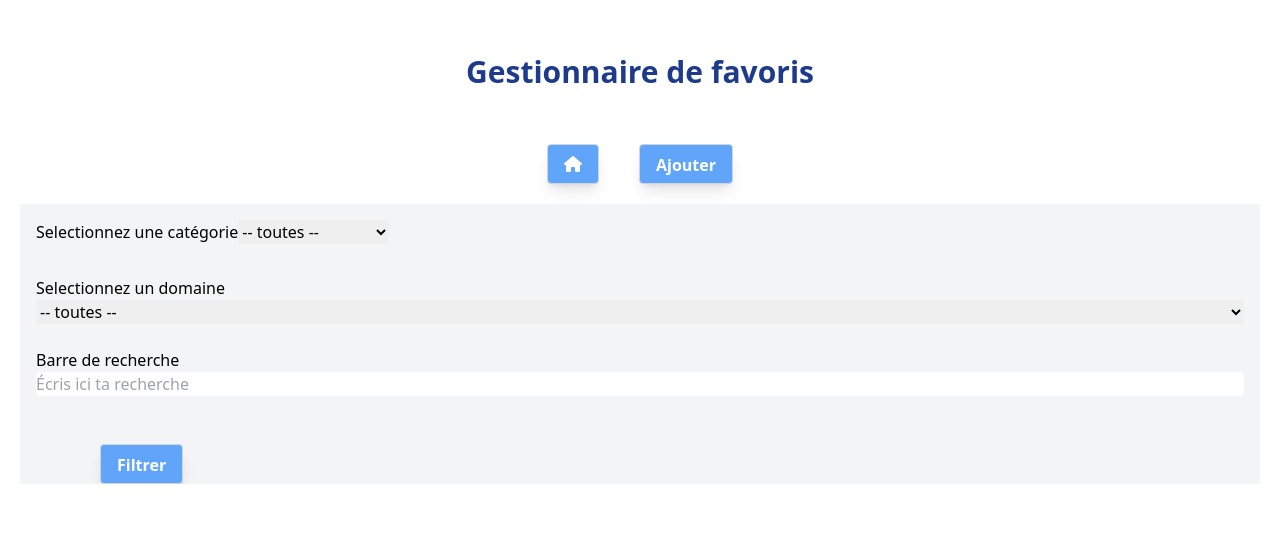
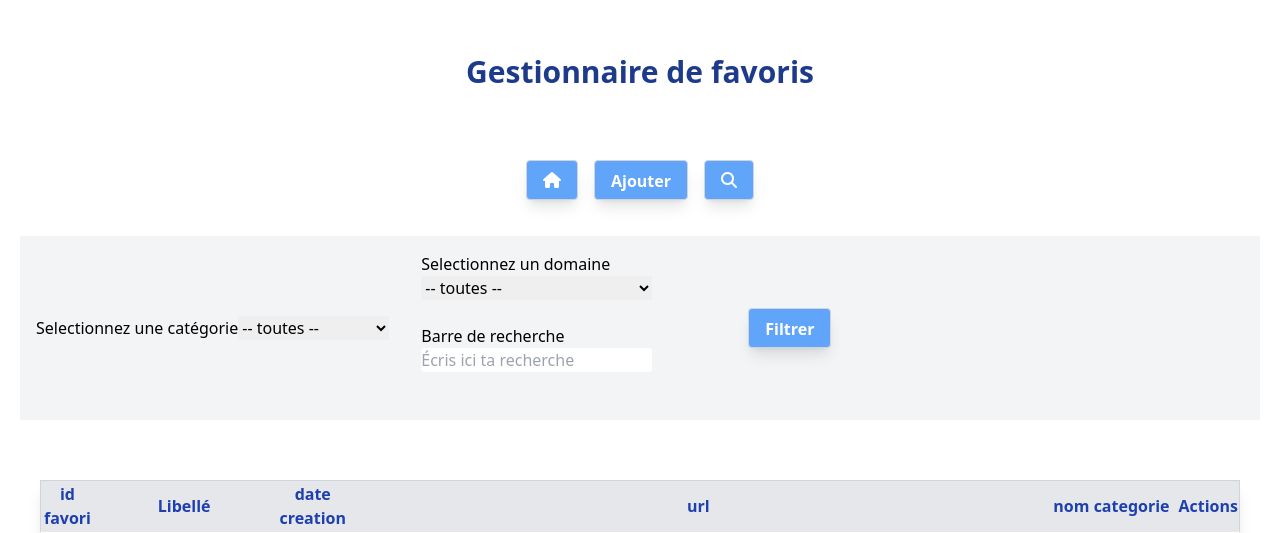
Before and after one commit to agustinZavalaAguilar/brief6, a PHP site: page / in a window 1280 px wide. Shown: the top 533 px of the page. Run offline with PHP 8.4, Linux system fonts and the light colour scheme; data comes from the database, SQL or seed files in the repository; a stand-in replaces the project's code that opens the database connection; lists and menus that the app fills with data are empty; some libraries are stand-ins or nearby versions.

Commit message:
toggle filter fields

```diff
--- a/src/header.php
+++ b/src/header.php
@@ -1,21 +1,23 @@
-<header class=" justify-center items-center
+<header class=" justify-center items-center">
 
-">
         <h1 class="text-3xl font-bold text-blue-900 h-20 flex items-center justify-center font-roboto
                   sm:m-8">
                 Gestionnaire de favoris
         </h1>
            <div class=" flex justify-center">
                 <a href="index.php">
-                     <button class=" bg-blue-400 hover:bg-blue-900 text-white px-4 py-2 rounded h-10
-                                        m-4 border p-4 border-gray-300 shadow-lg fas fa-home">
+                     <button class="fas fa-home bg-blue-400 hover:bg-blue-900 text-white px-4 py-2 rounded h-10
+                                        m-4 border p-4 border-gray-300 shadow-lg ">
                       </button>
                 </a>
-                <form action="create.php" method="get">
-                      <button name="create" class="font-bold bg-blue-400 hover:bg-blue-900
-                                text-white px-4 py-2 rounded h-10 ml-10 border border-gray-300 shadow-lg"
+                <form action="create.php" method="get" class="flex items-center content-center" >
+                      <button class="font-bold bg-blue-400 hover:bg-blue-900
+                                text-white px-4 py-2 rounded h-10 border border-gray-300 shadow-lg "
                                 >Ajouter
                       </button>
                 </form>
+                <button onclick="toggleFilter()" class="fas fa-search bg-blue-400 text-white px-4 py-2 rounded h-10
+                               m-4 border p-4 border-gray-300 shadow-lg">
+                </button>
            </div>
 </header>
--- a/src/index.php
+++ b/src/index.php
@@ -8,7 +8,7 @@
     <script src="https://kit.fontawesome.com/e14b518d69.js" crossorigin="anonymous"></script>
     <!-----------font Roboto--------------->
     <link rel="stylesheet" href="https://fonts.googleapis.com/css2?family=Roboto:wght@400;700&display=swap">
-    <script src="../js/script.js"></script>
+    <script src="script.js"></script>
 </head>
 
 <body class="">
@@ -97,7 +97,7 @@
         $libelle = $result->fetchAll(PDO::FETCH_ASSOC);
     ?>
     <!----------Options de tri et recherche--------------------------------------------------------------------------------->
-    <div class="flex justify-center bg-gray-100 m-5" >
+    <div class=" justify-center bg-gray-100 m-5 align-middle" id="collapseFilter" >
         <form class="w-full overflow-x-hidden items-center
                      sm:flex"
                     action="" method="GET">
--- a/src/output.css
+++ b/src/output.css
@@ -556,6 +556,10 @@ video {
   margin: 3.5rem;
 }
 
+.m-4 {
+  margin: 1rem;
+}
+
 .m-5 {
   margin: 1.25rem;
 }
@@ -581,6 +585,10 @@ video {
   display: table;
 }
 
+.hidden {
+  display: none;
+}
+
 .h-10 {
   height: 2.5rem;
 }
@@ -601,12 +609,12 @@ video {
   max-width: 768px;
 }
 
-.flex-row {
-  flex-direction: row;
+.flex-col {
+  flex-direction: column;
 }
 
-.flex-col {
-  flex-direction: column;
+.content-center {
+  align-content: center;
 }
 
 .items-center {
@@ -654,15 +662,6 @@ video {
   background-color: rgb(229 231 235 / var(--tw-bg-opacity));
 }
 
-.bg-red-700 {
-  --tw-bg-opacity: 1;
-  background-color: rgb(185 28 28 / var(--tw-bg-opacity));
-}
-
-.p-10 {
-  padding: 2.5rem;
-}
-
 .p-4 {
   padding: 1rem;
 }
@@ -689,14 +688,13 @@ video {
   text-align: center;
 }
 
+.align-middle {
+  vertical-align: middle;
+}
+
 .text-3xl {
   font-size: 1.875rem;
   line-height: 2.25rem;
-}
-
-.text-4xl {
-  font-size: 2.25rem;
-  line-height: 2.5rem;
 }
 
 .font-bold {
@@ -753,8 +751,8 @@ video {
     margin: 2rem;
   }
 
-  .sm\:block {
-    display: block;
+  .sm\:flex {
+    display: flex;
   }
 
   .sm\:flex-row {
--- a/js/script.js
+++ b/src/script.js
@@ -7,3 +7,11 @@ function confirmDelete() {
         window.location.href = "../src/delete.php";
 
 }
+
+/*-------------Toggle function-------------------------------------------------- */
+
+function toggleFilter() {
+    console.log("Inside the function");
+    let section = document.getElementById('collapseFilter');
+    section.classList.toggle('hidden');
+}
```
